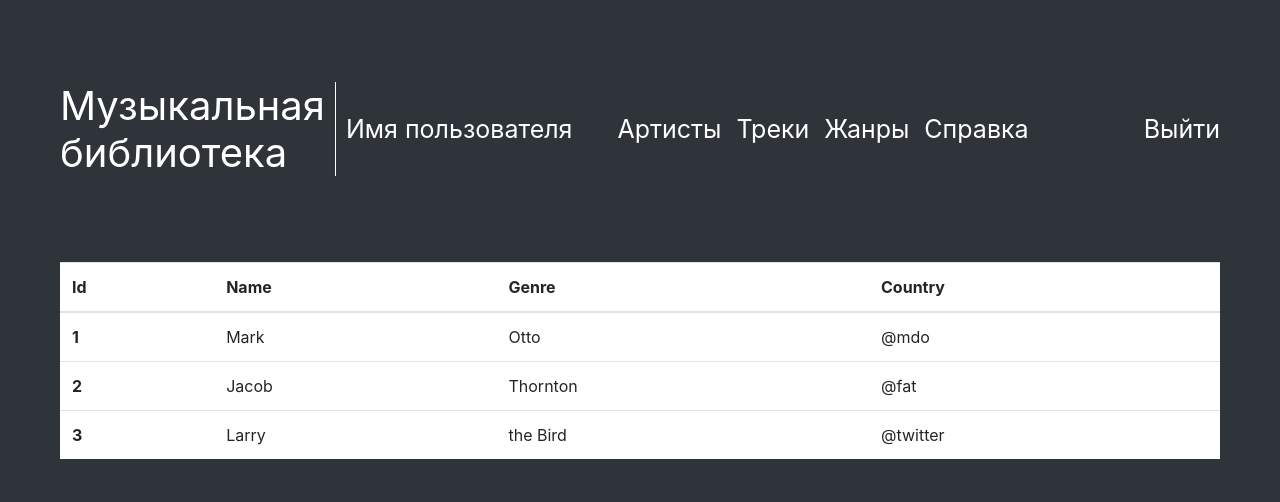
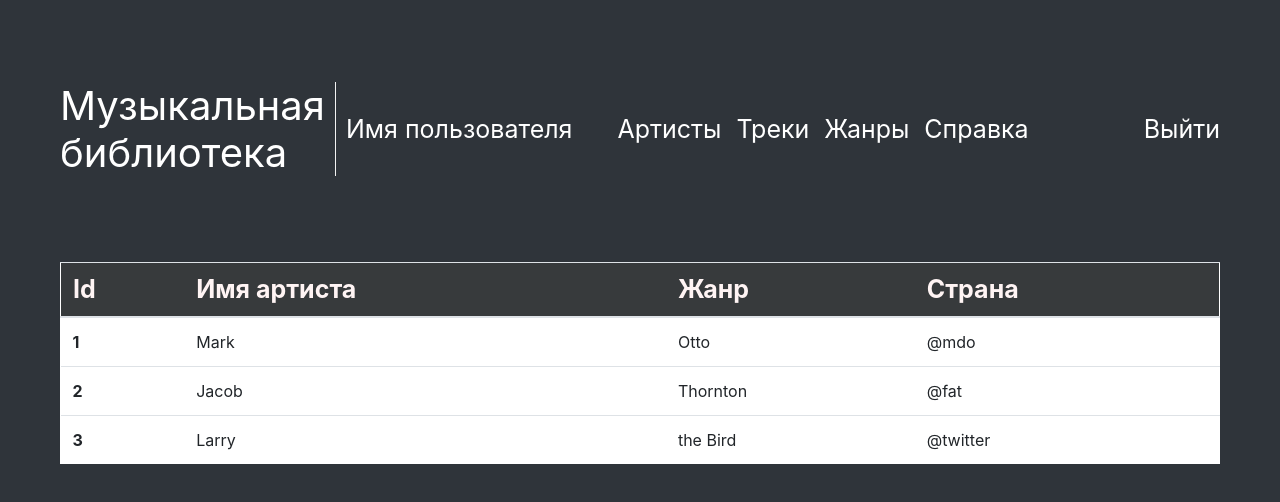
Before and after one commit to HelenShmelevski/MusicLibraryWebApplication, an Angular app in the folder Client/: page / in a window 1280 px wide. Shown: the top 502 px of the page. Built offline with nearby package versions, Linux system fonts and the light colour scheme.

Commit message:
header table2

```diff
--- a/Client/src/app/header/header.component.css
+++ b/Client/src/app/header/header.component.css
@@ -38,7 +38,8 @@
 .music__item {
   font-size: 40px;
   line-height: 47px;
-  border-right: 1px solid white;
+  border-right: 1px solid #F2F2F2;
+
   padding-right: 10px;
 
 }
--- a/Client/src/app/table-music/table-music.component.css
+++ b/Client/src/app/table-music/table-music.component.css
@@ -1,3 +1,11 @@
 .table-wrapper {
   background-color: white;
 }
+.color {
+  background: #373A3C;
+  color: #FFF4F4;
+  font-size: 25px;
+  line-height: 29px;
+  border: 1px solid white;
+  border-collapse: collapse;
+}
--- a/Client/src/app/table-music/table-music.component.html
+++ b/Client/src/app/table-music/table-music.component.html
@@ -1,11 +1,11 @@
 <div class="table-wrapper">
   <table class="table">
     <thead>
-    <tr>
+    <tr class="color">
       <th scope="col">Id</th>
-      <th scope="col">Name</th>
-      <th scope="col">Genre</th>
-      <th scope="col">Country</th>
+      <th scope="col">Имя артиста</th>
+      <th scope="col">Жанр</th>
+      <th scope="col">Страна</th>
     </tr>
     </thead>
     <tbody>
```
